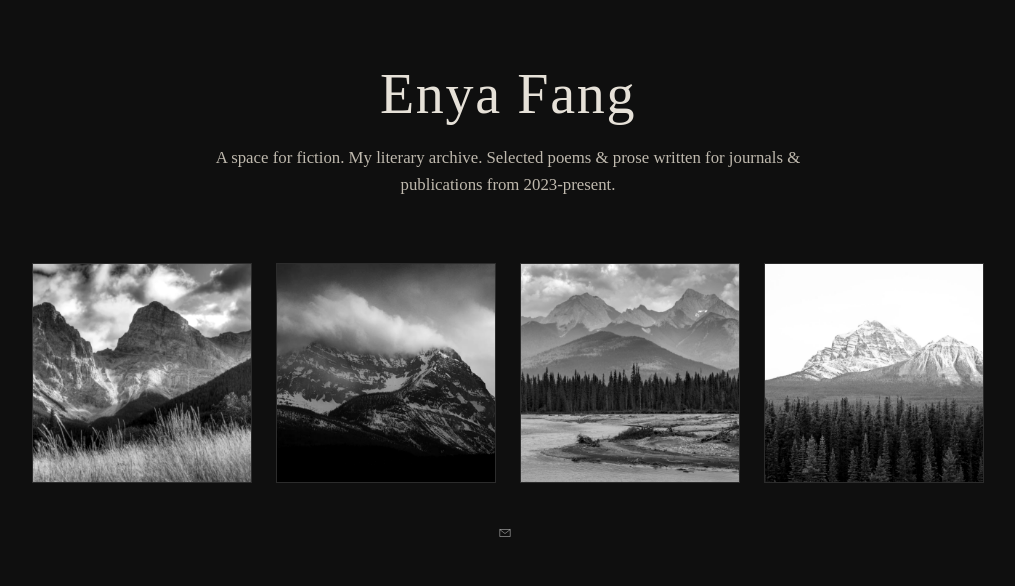
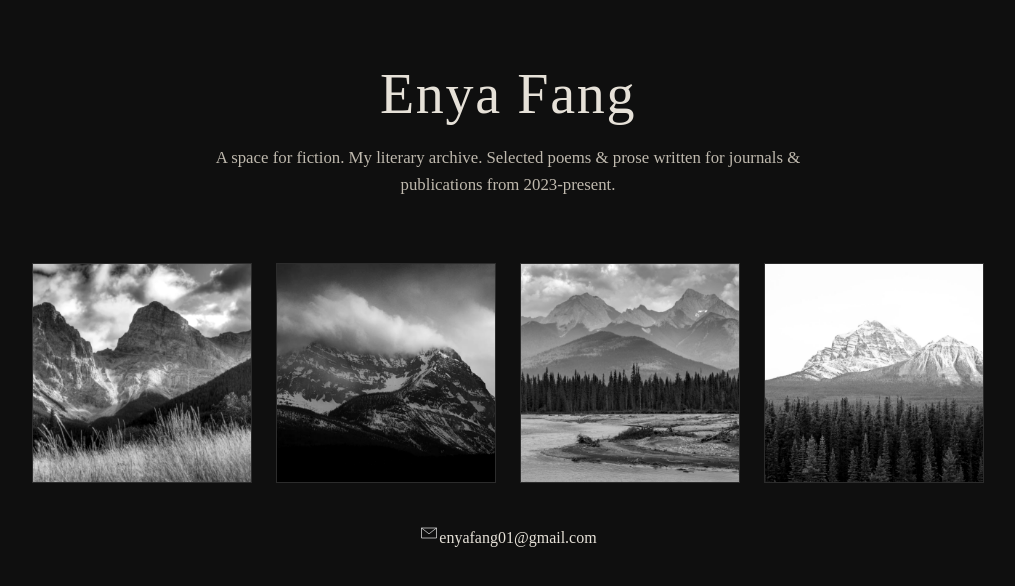
Before and after one commit to enyaf/JADE-2026, a React (Vite) app: page / in a window 1280 px wide. Shown: the top 586 px of the page, without its empty margins (132-1147 px from the left). Built offline with nearby package versions, Linux system fonts and the light colour scheme.

Commit message:
idek anymore

```diff
--- a/src/App.css
+++ b/src/App.css
@@ -1,3 +1,5 @@
+@import "tailwindcss";
+
 /* Reset */
 * {
   margin: 0;
--- a/src/App.jsx
+++ b/src/App.jsx
@@ -55,19 +55,18 @@ function App() {
         ))}
       </section>
     {/* EMAIL ICON */}
-      <div className="email-wrapper">
-        <a
-          href="mailto:enyafang01@gmail.com"
-          className="email-icon"
-          aria-label="Email"
-        >
-          <svg width="14" height="14" viewBox="0 0 24 24" fill="none">
-            <path d="M3 6h18v12H3z" stroke="currentColor" strokeWidth="1" />
-            <path d="M3 6l9 7 9-7" stroke="currentColor" strokeWidth="1" />
-          </svg>
-        </a>
-      </div>
-    </div>
+  <div className="email-wrapper">
+    <div className="email-display">
+      <span className="email-icon" aria-hidden="true">
+      <svg width="20" height="20" viewBox="0 0 24 24" fill="none">
+        <path d="M3 6h18v12H3z" stroke="currentColor" strokeWidth="1.1" />
+        <path d="M3 6l9 7 9-7" stroke="currentColor" strokeWidth="1.1" />
+      </svg>
+    </span>
+    <span className="email-text">enyafang01@gmail.com</span>
+  </div>
+  </div>
+</div>
   );
 }
 
```
